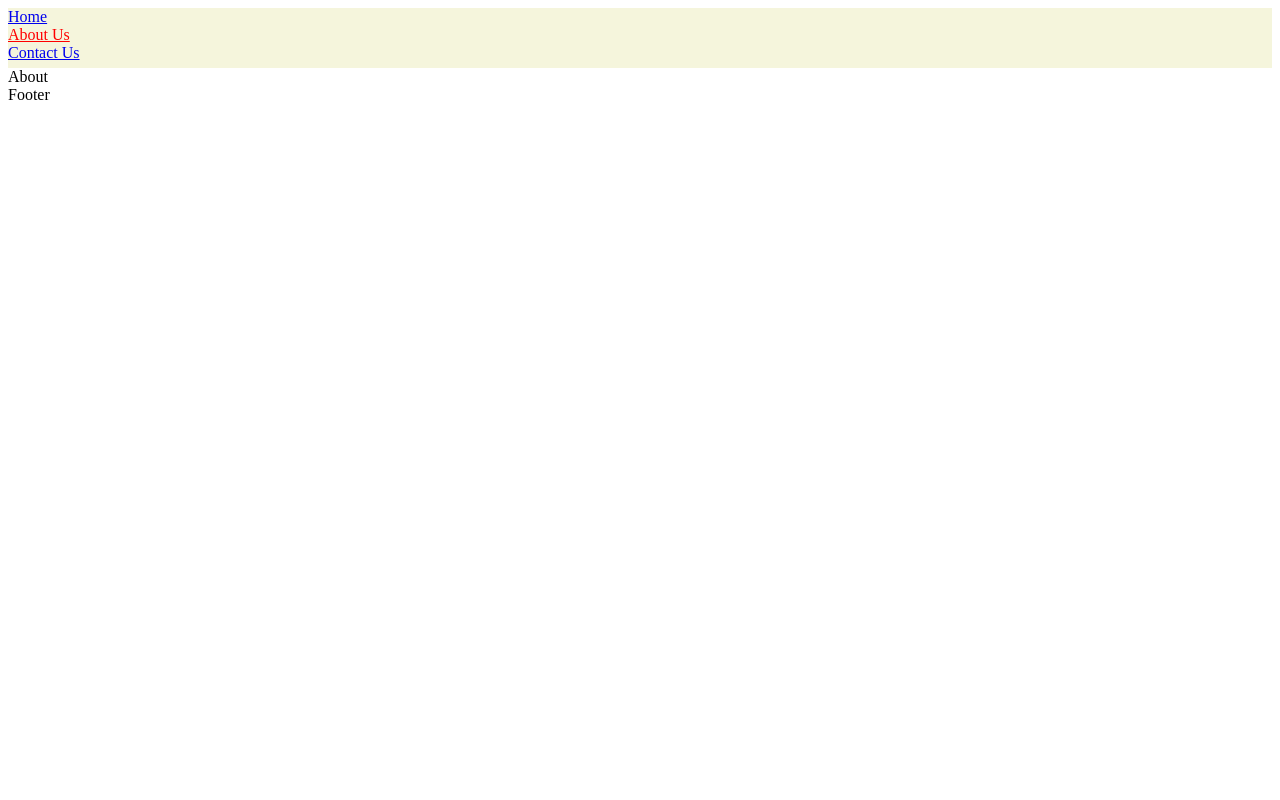
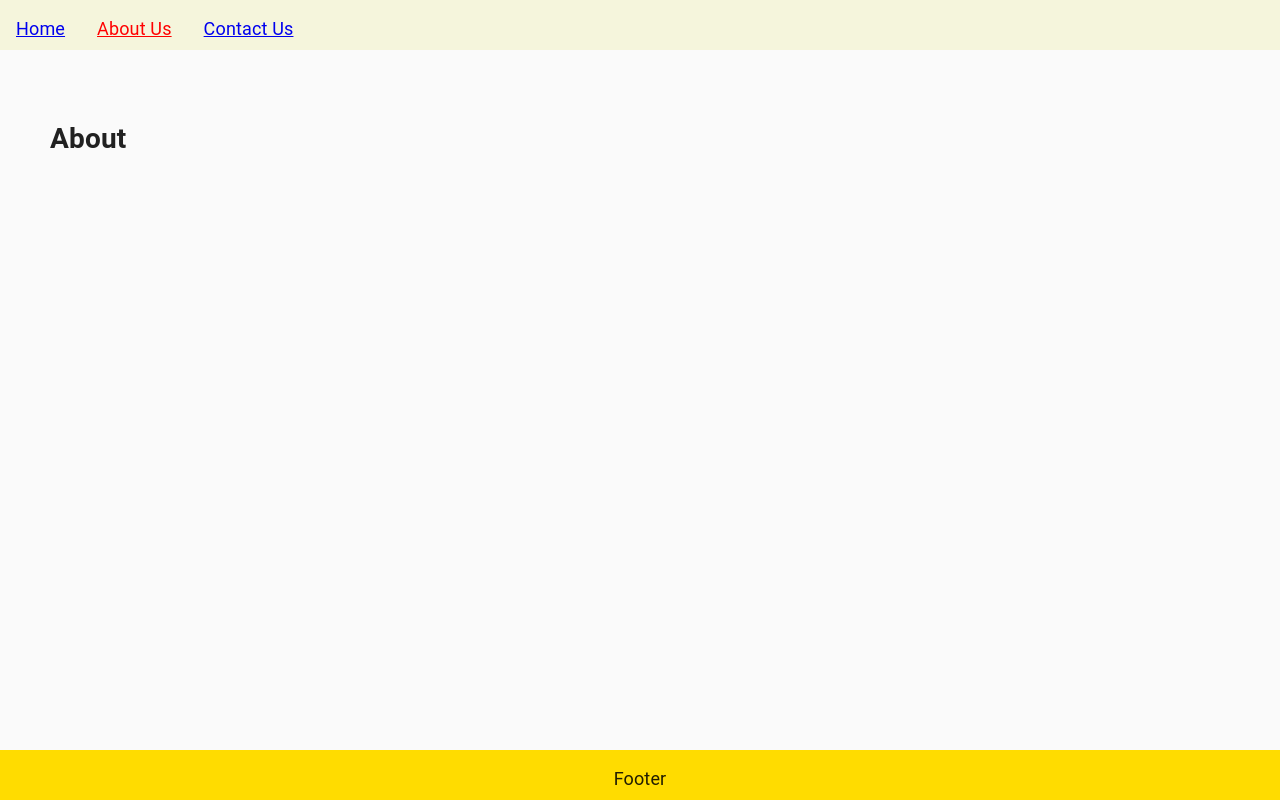
Before and after one commit to saiOne857/react-redux, a React app: page /about in a window 1280 px wide. Built offline with nearby package versions, Linux system fonts and the light colour scheme; some packages are replaced by stand-ins of ours.

Commit message:
added styling for page

```diff
--- a/package.json
+++ b/package.json
@@ -46,6 +46,7 @@
     "webpack-dev-server": "^3.8.0"
   },
   "dependencies": {
+    "@material-ui/core": "^4.5.2",
     "connected-react-router": "^6.5.2",
     "material-ui": "^0.20.2",
     "prop-types": "^15.7.2",
--- a/src/components/Aboutus/index.js
+++ b/src/components/Aboutus/index.js
@@ -1,6 +1,6 @@
 import React from 'react';
 import Page from './../Page';
 
-const About = (props) => <Page><div>About</div></Page>
+const About = (props) => <Page><h1>About</h1></Page>
 
 export default About;
--- a/src/components/App/index.js
+++ b/src/components/App/index.js
@@ -1,12 +1,14 @@
 import React from 'react';
 import PropTypes from 'prop-types';
-import RaisedButton from 'material-ui/RaisedButton';
+import Button from '@material-ui/core/Button';
 import {connect } from 'react-redux';
 import { fetchPosts } from './../../actions/basic.actions'
 import Page from './../Page'
 const App = props => <Page>
     <div>
-        <RaisedButton label={'Click get Posts'} onClick={() => props.onClick()} />
+        <Button variant="outlined" onClick={() => props.onClick()} >
+            Increment
+            </Button>
         {props.counter}
         {JSON.stringify(props.posts)}
     </div>
@@ -28,7 +30,7 @@ const mapStateToProps = (state, ownProps) => {
 }
 const mapDispatchToProps = (dispatch, ownProps) => {
   return {
-      onClick: () => dispatch(fetchPosts())
+      onClick: () => dispatch({ type : 'INCREMENT'})
   }
 }
 
--- a/src/components/Contactus/index.js
+++ b/src/components/Contactus/index.js
@@ -1,6 +1,6 @@
 import React from 'react';
 import Page from './../Page';
 
-const Contactus = (props) => <Page><div>Contact Us</div></Page>
+const Contactus = (props) => <Page><h1>Contact Us</h1></Page>
 
 export default Contactus;
--- a/src/components/Footer/footer.css
+++ b/src/components/Footer/footer.css
@@ -0,0 +1,9 @@
+
+.footer {
+    height:50px;
+    margin-top:-50px;
+    background-color: #ffdc00;
+    text-align: center;
+    font-size: 18px;
+    padding: 16px 0 16px 0;
+}
--- a/src/components/Footer/index.js
+++ b/src/components/Footer/index.js
@@ -1,7 +1,7 @@
 import React from 'react';
 import Style from './footer.css';
 
-const Footer = (props) => <div>
+const Footer = (props) => <div className={Style.footer}>
     Footer
 </div>
 
--- a/src/components/Header/header.css
+++ b/src/components/Header/header.css
@@ -2,7 +2,7 @@
 
 .header {
     width: 100%;
-    height: 60px;
+    height: 50px;
     background-color: beige;
 }
 
@@ -12,6 +12,14 @@
     padding: 0;
 }
 
+.header >ul >li {
+    float: left;
+    height: 50px;
+    padding: 16px;
+    text-align: center;
+    font-size: 18px;
+}
+
 .active {
     color: red;
 }
--- a/src/components/Page/index.js
+++ b/src/components/Page/index.js
@@ -2,6 +2,7 @@ import React from 'react';
 import Style from './page.css';
 import Header from './../Header';
 import Footer from './../Footer';
+import CssBaseline from '@material-ui/core/CssBaseline';
 
 class Page extends React.Component {
     constructor(props) {
@@ -10,12 +11,16 @@ class Page extends React.Component {
     }
     render() {
         return(
-            <div>
-                <Header/>
-                <div>
+            <div className={Style.page}>
+                <CssBaseline />
+
+                <div className={Style.wrap}>
+                    <Header/>
+                    <div className={Style.content} >
                     {
                         this.props.children
                     }
+                    </div>
                 </div>
                 <Footer />
             </div>
--- a/src/components/Page/page.css
+++ b/src/components/Page/page.css
@@ -0,0 +1,13 @@
+
+
+.page {
+    height: 100vh;
+}
+
+.wrap {
+    min-height: 100vh;
+}
+
+.content {
+    padding: 50px;
+}
--- a/src/index.js
+++ b/src/index.js
@@ -4,7 +4,7 @@ import ReactDOM from "react-dom";
 import { Provider } from 'react-redux';
 import { createStore, applyMiddleware, compose } from 'redux';
 import { reducers } from './reducers';
-import MuiThemeProvider from 'material-ui/styles/MuiThemeProvider';
+import { ThemeProvider } from '@material-ui/core/styles/';
 import App from './components/App';
 import About from './components/Aboutus';
 import Contactus from './components/Contactus';
@@ -19,7 +19,7 @@ const history = createBrowserHistory();
 
 let store = createStore(reducers(history),{} ,compose(applyMiddleware(thunk, logger, routerMiddleware(history))));
 ReactDOM.render(
-    <MuiThemeProvider>
+    <ThemeProvider>
         <Provider store={store}>
             <ConnectedRouter history={history}>
                 <Router>
@@ -31,6 +31,6 @@ ReactDOM.render(
                 </Router>
             </ConnectedRouter>
         </Provider>
-    </MuiThemeProvider>,
+    </ThemeProvider>,
   document.getElementById('app')
 );
```
Also changed, not shown: 1 other file.
